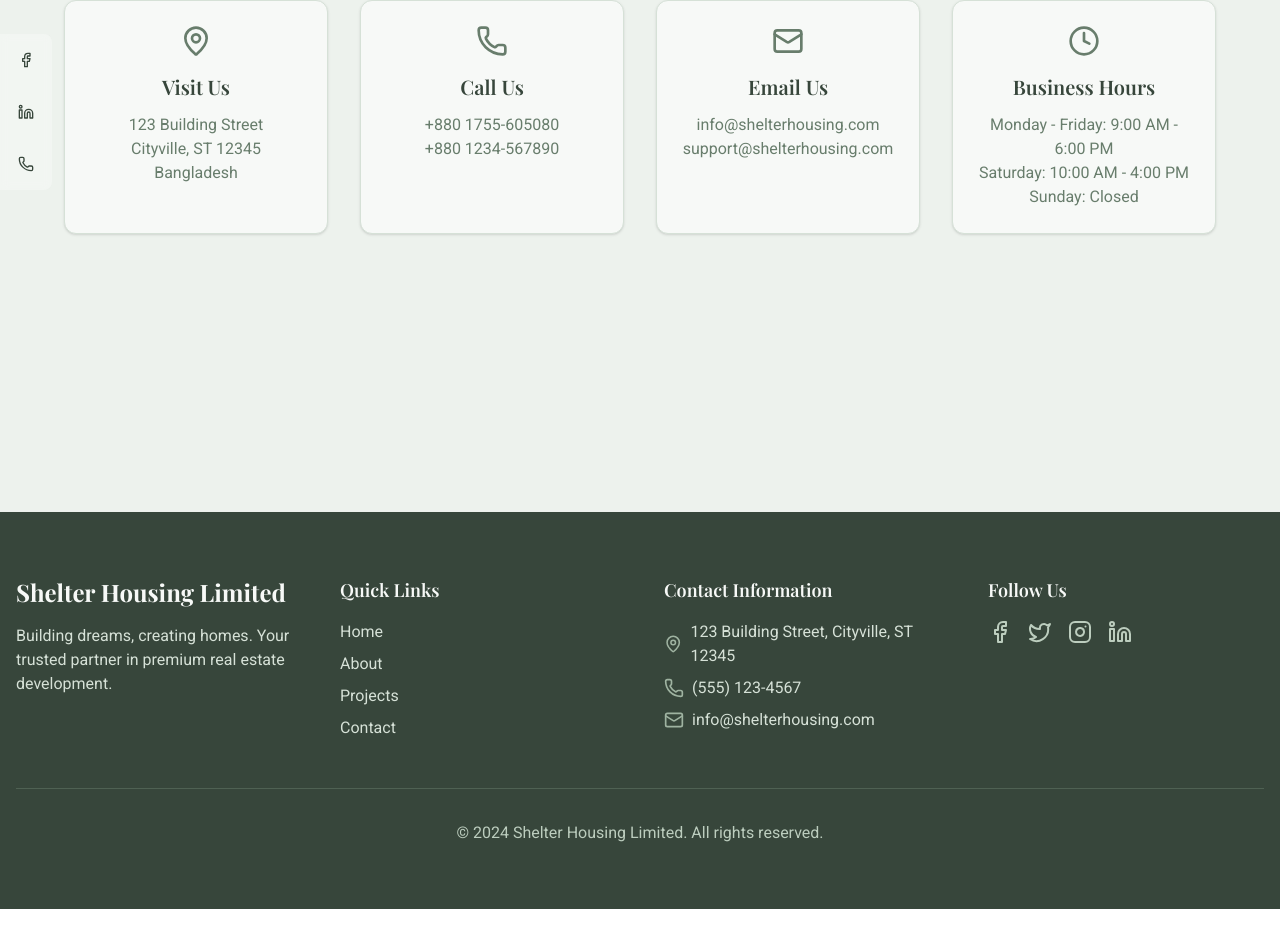
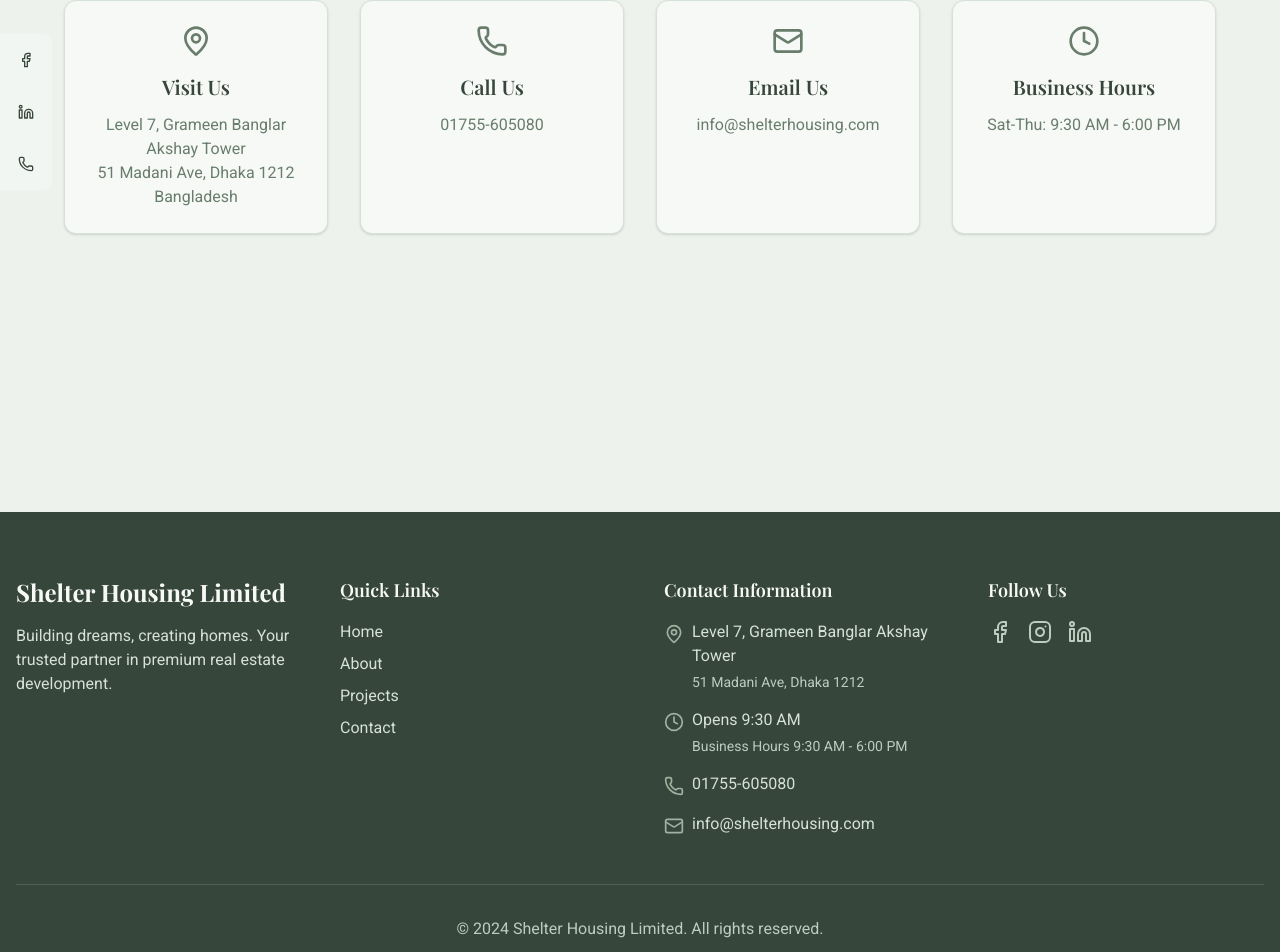
Before and after one commit to shihab-newaz/shelter_housing_frontend, a Next.js app: page /contact in a window 1280 px wide. Shown: the part 288-1240 px from the top of the page. Before the commit the page ends 1197 px from the top, so only its background shows below. Built offline with nearby package versions, Linux system fonts and the light colour scheme; a web font is replaced by a local one.

Commit message:
Footer & Contact Updated

```diff
--- a/app/contact/page.tsx
+++ b/app/contact/page.tsx
@@ -19,8 +19,8 @@ const contactInfo: ContactInfo[] = [
     icon: MapPin,
     title: "Visit Us",
     details: [
-      "123 Building Street",
-      "Cityville, ST 12345",
+      "Level 7, Grameen Banglar Akshay Tower",
+      "51 Madani Ave, Dhaka 1212",
       "Bangladesh"
     ]
   },
@@ -28,25 +28,21 @@ const contactInfo: ContactInfo[] = [
     icon: Phone,
     title: "Call Us",
     details: [
-      "+880 1755-605080",
-      "+880 1234-567890"
+      "01755-605080"
     ]
   },
   {
     icon: Mail,
     title: "Email Us",
     details: [
-      "info@shelterhousing.com",
-      "support@shelterhousing.com"
+      "info@shelterhousing.com"
     ]
   },
   {
     icon: Clock,
     title: "Business Hours",
     details: [
-      "Monday - Friday: 9:00 AM - 6:00 PM",
-      "Saturday: 10:00 AM - 4:00 PM",
-      "Sunday: Closed"
+      "Sat-Thu: 9:30 AM - 6:00 PM",
     ]
   }
 ]
--- a/components/persistent/Footer.tsx
+++ b/components/persistent/Footer.tsx
@@ -1,58 +1,77 @@
-import Link from 'next/link'
-import { Facebook, Twitter, Instagram, Linkedin, Mail, Phone, MapPin } from 'lucide-react'
+import Link from "next/link";
+import {
+  Facebook,
+  Twitter,
+  Instagram,
+  Linkedin,
+  Mail,
+  Phone,
+  MapPin,
+  Clock,
+} from "lucide-react";
 
-/**
- * Quick link item type definition
- */
 interface QuickLink {
-  href: string
-  label: string
+  href: string;
+  label: string;
 }
 
-/**
- * Contact information item type definition
- */
 interface ContactInfo {
-  icon: React.ElementType
-  text: string
+  icon: React.ElementType;
+  text: string;
+  subText?: string;
 }
 
-/**
- * Social media link type definition
- */
 interface SocialLink {
-  icon: React.ElementType
-  href: string
-  label: string
+  icon: React.ElementType;
+  href: string;
+  label: string;
 }
 
-/**
- * Footer component providing site navigation, contact information, and social media links
- * Implements a sage color theme with hover effects
- */
 export default function Footer() {
   // Quick links configuration
   const quickLinks: QuickLink[] = [
     { href: "/", label: "Home" },
     { href: "/about", label: "About" },
-    { href: "/projects", label: "Projects" },
-    { href: "/contact", label: "Contact" }
-  ]
+    { href: "/projects/ongoing", label: "Projects" },
+    { href: "/contact", label: "Contact" },
+  ];
 
   // Contact information configuration
   const contactInfo: ContactInfo[] = [
-    { icon: MapPin, text: "123 Building Street, Cityville, ST 12345" },
-    { icon: Phone, text: "(555) 123-4567" },
-    { icon: Mail, text: "info@shelterhousing.com" }
-  ]
+    {
+      icon: MapPin,
+      text: "Level 7, Grameen Banglar Akshay Tower",
+      subText: "51 Madani Ave, Dhaka 1212",
+    },
+    {
+      icon: Clock,
+      text: "Opens 9:30 AM ",
+      subText: "Business Hours 9:30 AM - 6:00 PM",
+    },
+    {
+      icon: Phone,
+      text: "01755-605080",
+    },
+    {
+      icon: Mail,
+      text: "info@shelterhousing.com",
+    },
+  ];
 
   // Social media links configuration
   const socialLinks: SocialLink[] = [
-    { icon: Facebook, href: "#", label: "Facebook" },
-    { icon: Twitter, href: "#", label: "Twitter" },
+    {
+      icon: Facebook,
+      href: "https://www.facebook.com/shelterhousinglimited/?profile_tab_item_selected=about&_rdr",
+      label: "Facebook",
+    },
     { icon: Instagram, href: "#", label: "Instagram" },
-    { icon: Linkedin, href: "#", label: "LinkedIn" }
-  ]
+    {
+      icon: Linkedin,
+      href: "https://www.linkedin.com/company/shelterhousingltd/?originalSubdomain=bd",
+      label: "LinkedIn",
+    },
+  ];
 
   return (
     <footer className="bg-sage-800 text-sage-50 py-16">
@@ -60,15 +79,20 @@ export default function Footer() {
         <div className="grid grid-cols-1 md:grid-cols-4 gap-12">
           {/* Company Information */}
           <div>
-            <h3 className="text-2xl font-bold mb-4 text-sage-50">Shelter Housing Limited</h3>
+            <h3 className="text-2xl font-bold mb-4 text-sage-50">
+              Shelter Housing Limited
+            </h3>
             <p className="text-sage-200 mb-4">
-              Building dreams, creating homes. Your trusted partner in premium real estate development.
+              Building dreams, creating homes. Your trusted partner in premium
+              real estate development.
             </p>
           </div>
 
           {/* Quick Links */}
           <div>
-            <h4 className="text-lg font-semibold mb-4 text-sage-50">Quick Links</h4>
+            <h4 className="text-lg font-semibold mb-4 text-sage-50">
+              Quick Links
+            </h4>
             <ul className="space-y-2">
               {quickLinks.map(({ href, label }) => (
                 <li key={label}>
@@ -85,12 +109,21 @@ export default function Footer() {
 
           {/* Contact Information */}
           <div>
-            <h4 className="text-lg font-semibold mb-4 text-sage-50">Contact Information</h4>
-            <ul className="space-y-2">
-              {contactInfo.map(({ icon: Icon, text }) => (
-                <li key={text} className="flex items-center text-sage-200">
-                  <Icon className="h-5 w-5 mr-2 text-sage-400" />
-                  {text}
+            <h4 className="text-lg font-semibold mb-4 text-sage-50">
+              Contact Information
+            </h4>
+            <ul className="space-y-4">
+              {contactInfo.map(({ icon: Icon, text, subText }, index) => (
+                <li key={index} className="text-sage-200">
+                  <div className="flex items-start">
+                    <Icon className="h-5 w-5 mr-2 mt-1 text-sage-400 flex-shrink-0" />
+                    <div>
+                      <p>{text}</p>
+                      {subText && (
+                        <p className="text-sage-300 text-sm mt-1">{subText}</p>
+                      )}
+                    </div>
+                  </div>
                 </li>
               ))}
             </ul>
@@ -98,7 +131,9 @@ export default function Footer() {
 
           {/* Social Media Links */}
           <div>
-            <h4 className="text-lg font-semibold mb-4 text-sage-50">Follow Us</h4>
+            <h4 className="text-lg font-semibold mb-4 text-sage-50">
+              Follow Us
+            </h4>
             <div className="flex space-x-4">
               {socialLinks.map(({ icon: Icon, href, label }) => (
                 <Link
@@ -116,9 +151,12 @@ export default function Footer() {
 
         {/* Copyright Notice */}
         <div className="mt-12 pt-8 border-t border-sage-700 text-center text-sage-300">
-          <p>&copy; {new Date().getFullYear()} Shelter Housing Limited. All rights reserved.</p>
+          <p>
+            &copy; {new Date().getFullYear()} Shelter Housing Limited. All
+            rights reserved.
+          </p>
         </div>
       </div>
     </footer>
-  )
+  );
 }
```
